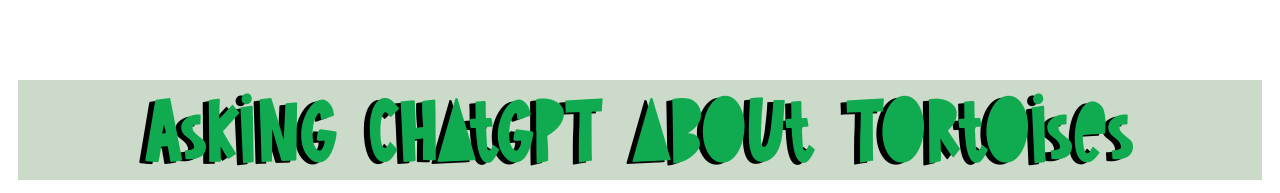
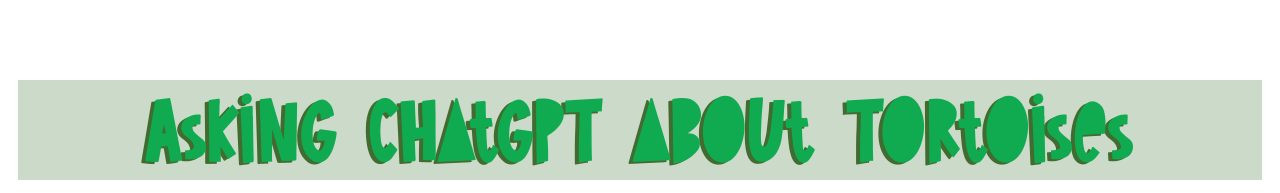
Before and after one commit to RFeeley13/WebDesignHomework, a plain HTML site: page assignment11/index.html in a window 1280 px wide. Shown: the top 193 px of the page. Drawn offline with Linux system fonts and the light colour scheme.

Commit message:
update style

```diff
--- a/assignment11/css/style.css
+++ b/assignment11/css/style.css
@@ -8,7 +8,7 @@
 .title{
     font-family: Playfultime;
     font-size: 80px;
-    text-shadow: -6px 2px 0 #000;
+    text-shadow: -4px 2px 0 #426b2f;
     color:rgb(16, 170, 80);
     background-color:#ccdac9;
     height: 100px;
```
